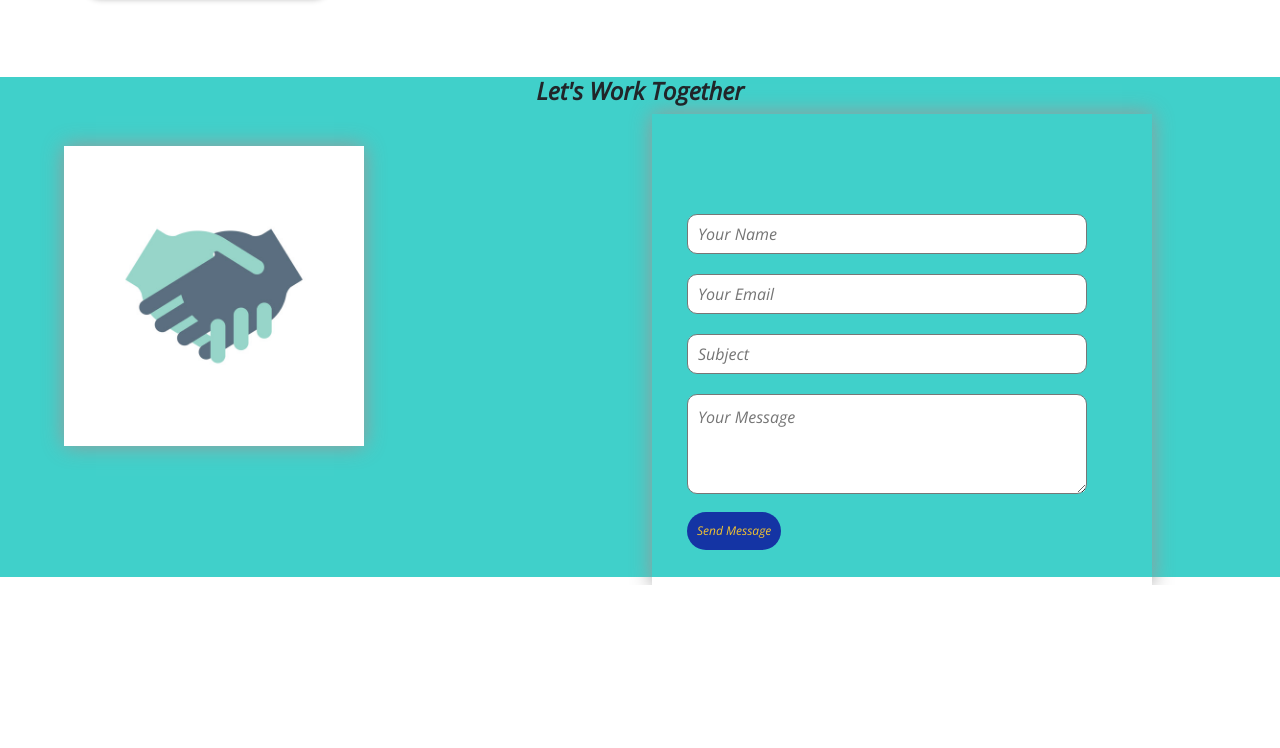
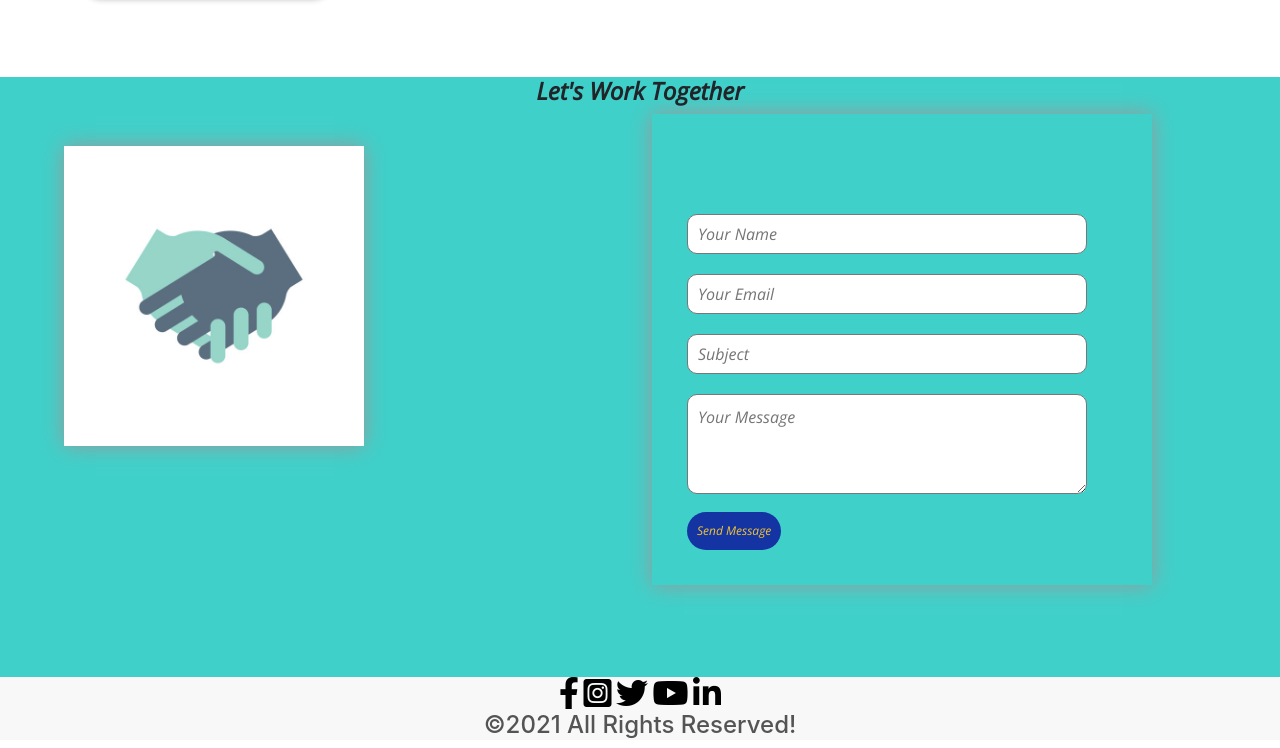
Before and after one commit to TERESIA012/portfolio_project, a plain HTML site: page index.html in a window 1280 px wide. Shown: the part 2604-3352 px from the top of the page. Before the commit the page ends 3189 px from the top, so only its background shows below. Drawn offline with nearby package versions, Linux system fonts and the light colour scheme.

Commit message:
add footer

```diff
--- a/index.css
+++ b/index.css
@@ -331,7 +331,7 @@ padding: 30px;
     /*background-color: #f8f8f8;*/
     /*height: 40px;*/
     font-family: 'Open Sans', sans-serif;
-    height: 500px;
+    height: 600px;
 }
 .contact-box {
     width: 500px;
@@ -383,3 +383,14 @@ form {
     font-size: 24px;
     font-weight: 900;
 }
+footer {
+    background-color: #f8f8f8;
+    color: #545454;
+    text-align: center;
+
+}
+.social-media i {
+    color: black;
+    display: inline-block;
+    justify-content: space-between;
+}
--- a/index.html
+++ b/index.html
@@ -157,9 +157,20 @@
             </form>
         </div>
     </section>
-
-
-
 </body>
+<footer>
+    <div class="footer">
+        <div class="social-media">
+            <i class="fab fa-facebook-f fa-2x"></i>
+            <i class="fab fa-instagram-square fa-2x"></i>
+            <i class="fab fa-twitter fa-2x"></i>
+            <i class="fab fa-youtube fa-2x"></i>
+            <i class="fab fa-linkedin-in fa-2x"></i>
+        </div>
+        <div class="copyright">
+            <h4>&copy;2021 All Rights Reserved!</h4>
+        </div>
+    </div>
+</footer>
 
 </html>
```
